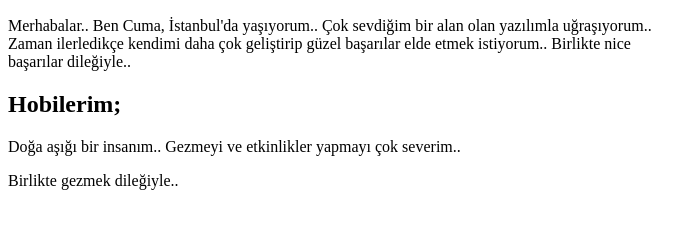
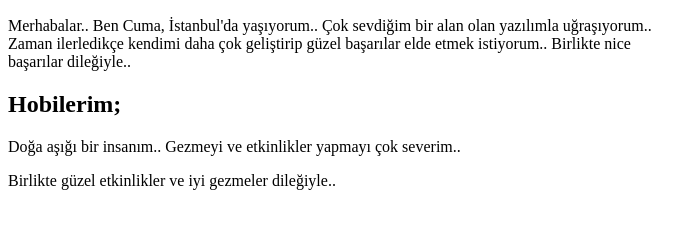
Before and after one commit to CmBozkurt/Otobiyografi, a plain HTML site: page index.html in a window 1280 px wide. Shown: the part 110-338 px from the top of the page, without its empty margins (0-698 px from the left). Drawn offline with Linux system fonts and the light colour scheme.

Commit message:
hersey yolunda..

```diff
--- a/index.html
+++ b/index.html
@@ -16,6 +16,6 @@
     </p>
     <h2>Hobilerim;</h2>
     <p>Doğa aşığı bir insanım.. Gezmeyi ve etkinlikler yapmayı çok severim..</p>
-    <p>Birlikte gezmek dileğiyle..</p>
+    <p>Birlikte güzel etkinlikler ve iyi gezmeler dileğiyle..</p>
   </body>
 </html>
```
